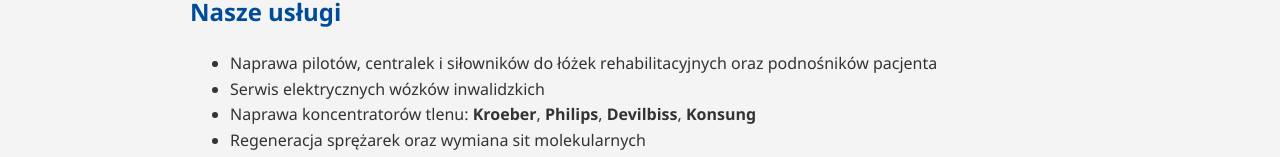
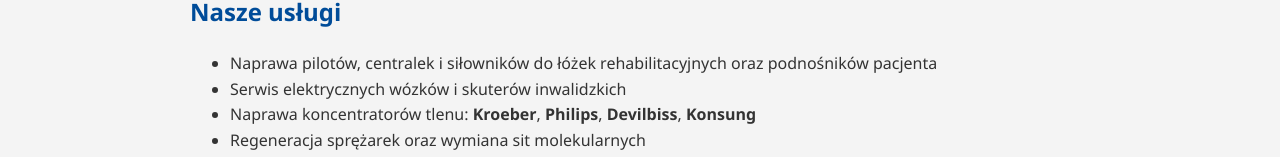
Before and after one commit to medicotechserwis/medicotechservice, a plain HTML site: page uslugi.html in a window 1280 px wide. Shown: the part 297-454 px from the top of the page. Drawn offline with Linux system fonts and the light colour scheme.

Commit message:
Update uslugi.html

```diff
--- a/uslugi.html
+++ b/uslugi.html
@@ -22,7 +22,7 @@
     <h2>Nasze usługi</h2>
     <ul>
      <li>Naprawa pilotów, centralek i siłowników do łóżek rehabilitacyjnych oraz podnośników pacjenta</li>
-      <li>Serwis elektrycznych wózków inwalidzkich</li>
+      <li>Serwis elektrycznych wózków i skuterów inwalidzkich</li>
       <li>Naprawa koncentratorów tlenu: <strong>Kroeber</strong>, <strong>Philips</strong>, <strong>Devilbiss</strong>, <strong>Konsung</strong></li>
       <li>Regeneracja sprężarek oraz wymiana sit molekularnych</li>
       <li>Naprawa szyn CPM Artromot</li>
```
